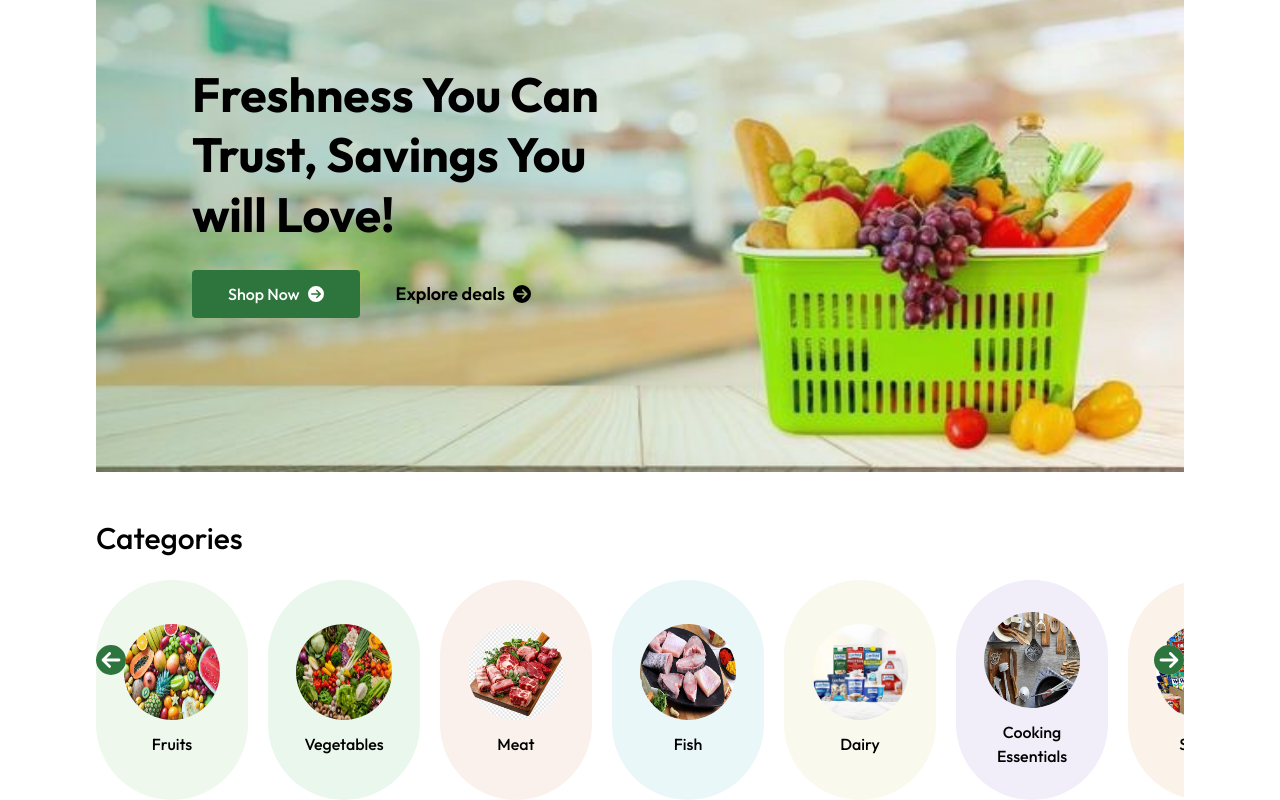
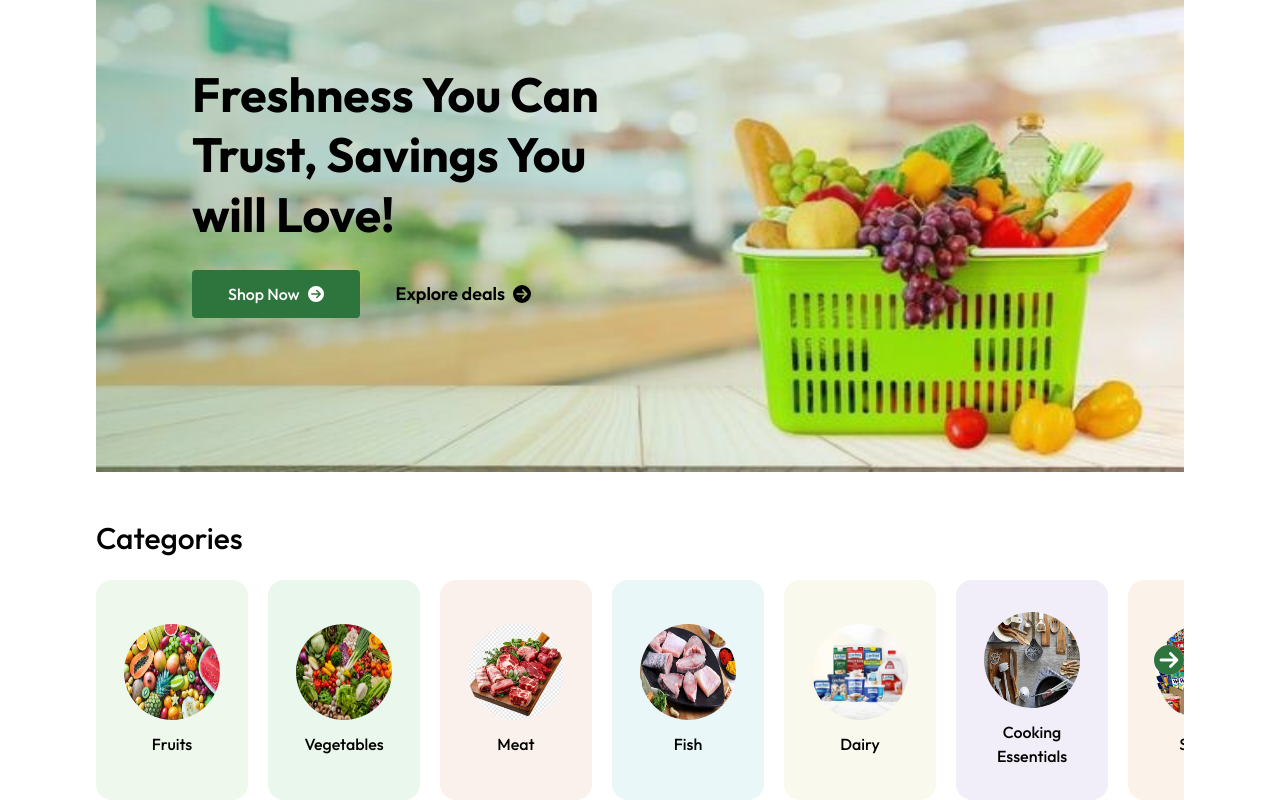
Before and after one commit to tahmina-nishu/Home-Harvest---An-Online-Grocery-Shop, a React (Vite) app in the folder client/: page / in a window 1280 px wide. Shown: the part 205-1005 px from the top of the page. Built offline with nearby package versions, Linux system fonts and the light colour scheme.

Commit message:
correction in categories section

```diff
--- a/client/src/assets/assets.js
+++ b/client/src/assets/assets.js
@@ -22,8 +22,7 @@ import frozen_ready_food_image from "./category-images/frozen_ready_food_image.j
 export const assets = {
     logo,
     profile,
-    banner,
-    fruit_image
+    banner
 }
 
 
--- a/client/src/components/Categories.jsx
+++ b/client/src/components/Categories.jsx
@@ -10,7 +10,9 @@ const Categories = () => {
     const [startIndex, setStartIndex] = useState(0)
 
     // kotogulo category eksathe show hobe
-    const visibleCards = 7
+    const visibleCards =
+    window.innerWidth >= 1024 ? 7 :
+    window.innerWidth >= 768 ? 5 : 3
 
     // next slide
     const nextSlide = () => {
@@ -35,20 +37,24 @@ const Categories = () => {
             </p>
 
             {/* left arrow */}
+            {startIndex > 0 && (
                 <button
                     onClick={prevSlide}
                     className='absolute left-0 top-1/2 -translate-y-1/2 z-10 text-3xl text-primary bg-white rounded-full'
                 >
                     <FaCircleArrowLeft />
                 </button>
+            )}
 
             {/* right arrow */}
+            {startIndex + visibleCards < categories.length && (
                 <button
                     onClick={nextSlide}
                     className='absolute right-0 top-1/2 -translate-y-1/2 z-10 text-3xl text-primary bg-white rounded-full'
                 >
                     <FaCircleArrowRight />
                 </button>
+            )}
 
             {/* slider container */}
             <div className='overflow-hidden'>
@@ -65,7 +71,7 @@ const Categories = () => {
 
                         <div
                             key={index}
-                            className='group  cursor-pointer py-8 px-4 rounded-full flex flex-col justify-center items-center text-center min-w-38'
+                            className='group  cursor-pointer py-8 px-4 rounded-2xl flex flex-col justify-center items-center text-center min-w-38'
                             style={{ backgroundColor: category.bgColor }}
                             onClick={() => {
                                 navigate(`/products/${category.path.toLowerCase()}`);
```
Lines whose indentation alone changed are shown as unchanged.
